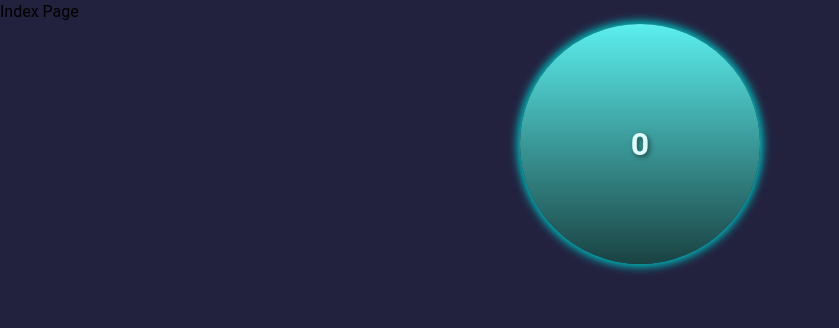
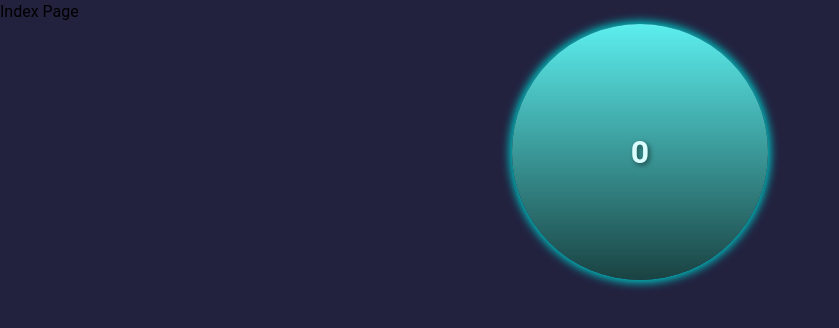
Before and after one commit to AndrewAttemptsCode/the-clicker, a React (Vite) app: page / in a window 1280 px wide. Shown: the top 328 px of the page, without its empty margins (0-839 px from the left). Built offline with nearby package versions, Linux system fonts and the light colour scheme; a web font is replaced by a local one.

Commit message:
style: update dimension units of orb

```diff
--- a/src/components/Orb.tsx
+++ b/src/components/Orb.tsx
@@ -10,8 +10,8 @@ const Button = styled.button`
   aspect-ratio: 1 / 1;
   border-radius: 50rem;
   cursor: pointer;
-  height: 30dvh;
-  width: 30dvh;
+  height: 16rem;
+  width: 16rem;
   background: inherit;
   border: none;
   overflow: hidden;
```
